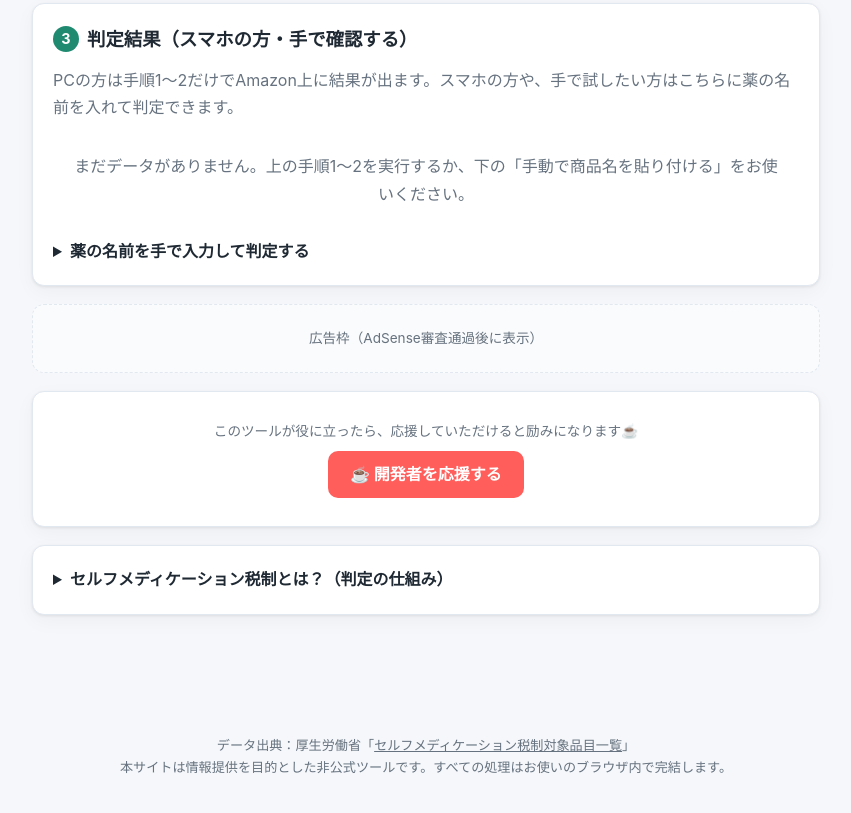
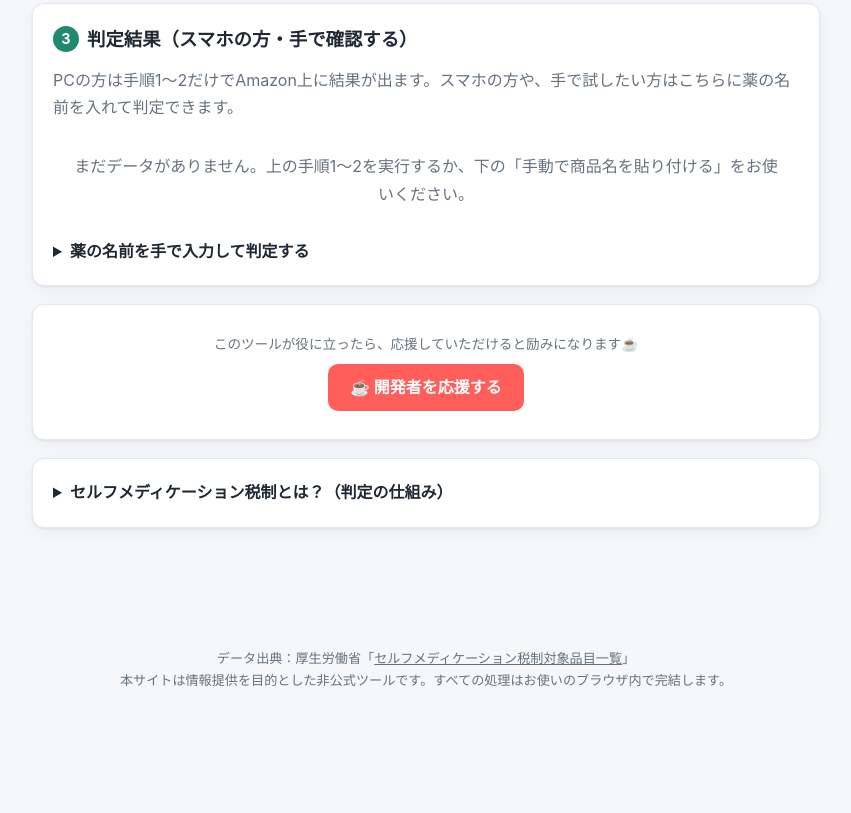
Before and after one commit to RBelg/selfmed-tax-checker, a plain HTML site: page index.html in a window 1280 px wide. Shown: the part 1089-1902 px from the top of the page, without its empty margins (214-1065 px from the left). After the commit the page ends 1817 px from the top, so only its background shows below. Drawn offline with Linux system fonts and the light colour scheme.

Commit message:
chore: ツール本体のAdSenseプレースホルダを削除（広告はブログ側に集約）
Co-Authored-By: Claude Fable 5 <noreply@anthropic.com>

```diff
--- a/index.html
+++ b/index.html
@@ -210,8 +210,6 @@
          <button class="btn sub" id="clearBtn">クリア</button></p>
     </details>
   </div>
-
-  <div class="adslot" aria-label="広告枠">広告枠（AdSense審査通過後に表示）</div>
 
   <div class="card">
     <div class="kofi">
```
